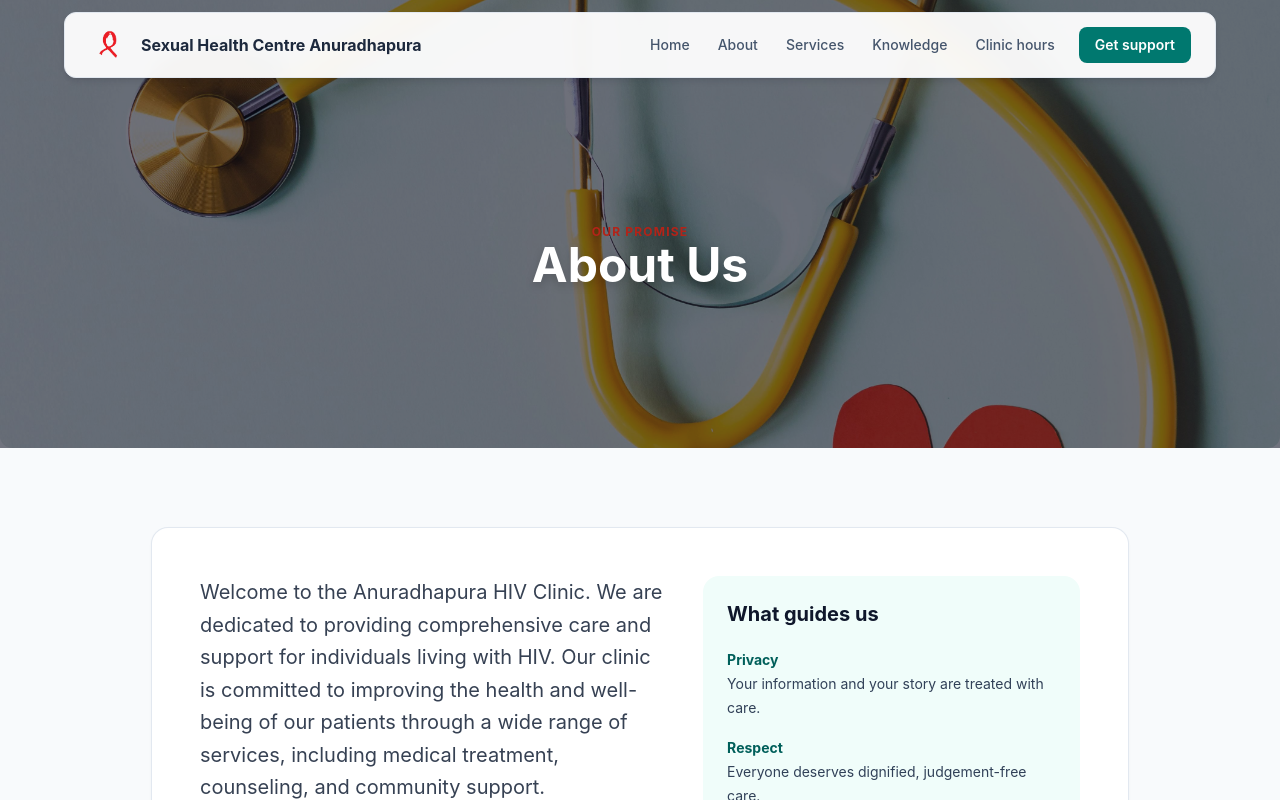
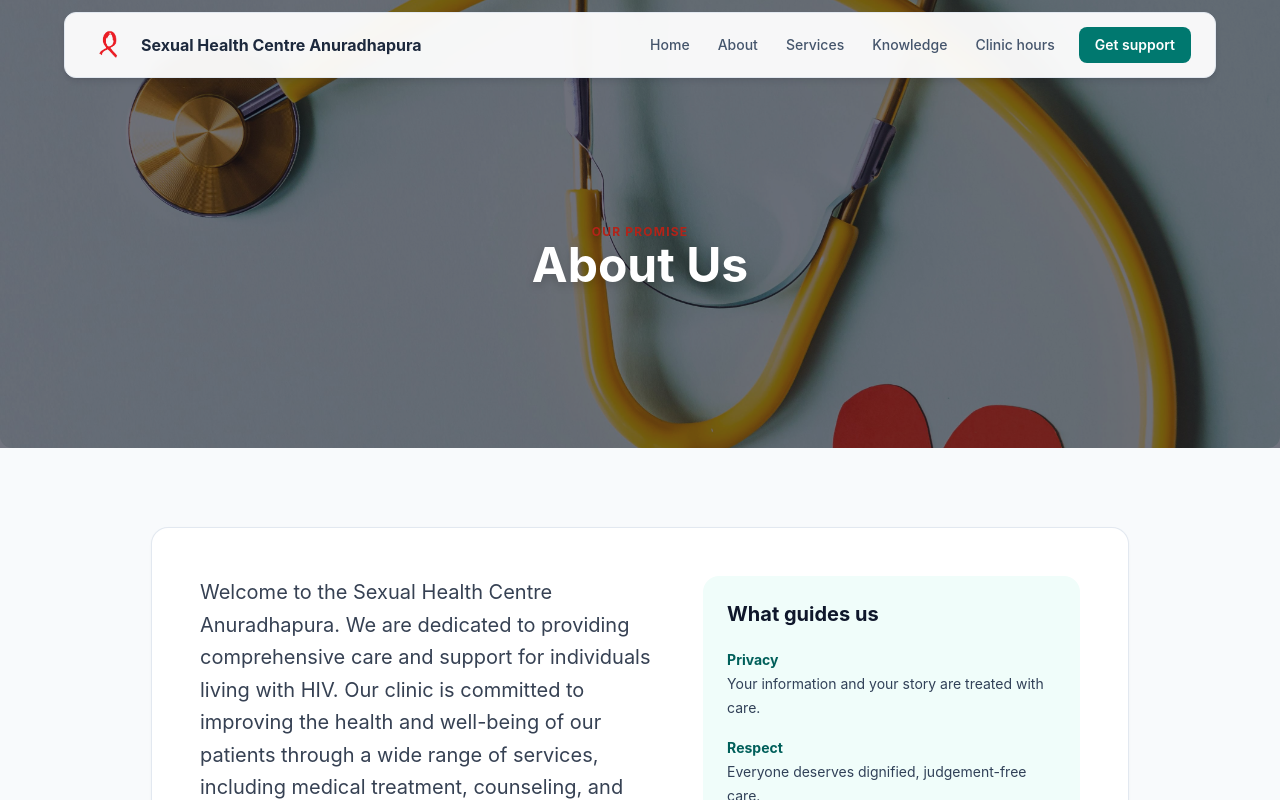
Before and after one commit to Ch4nnXDev/gov-clinic-webiste, a Next.js app in the folder gov-clinic/: page /about in a window 1280 px wide. Shown: the top 800 px of the page. Built offline with nearby package versions, Linux system fonts and the light colour scheme.

Commit message:
improved the text name

```diff
--- a/gov-clinic/src/app/about/page.tsx
+++ b/gov-clinic/src/app/about/page.tsx
@@ -25,7 +25,7 @@ export default function AboutPage() {
       <section className="mx-auto max-w-5xl px-6 py-16 sm:py-20"><div className="grid gap-8 rounded-2xl bg-white p-7 shadow-sm ring-1 ring-slate-200 md:grid-cols-[1fr_.8fr] md:p-12">
         <div className="space-y-6">
           <p className="text-gray-700 text-lg md:text-xl leading-relaxed">
-            Welcome to the Anuradhapura HIV Clinic. We are dedicated to providing
+            Welcome to the Sexual Health Centre Anuradhapura. We are dedicated to providing
             comprehensive care and support for individuals living with HIV.
             Our clinic is committed to improving the health and well-being of our
             patients through a wide range of services, including medical treatment,
```
